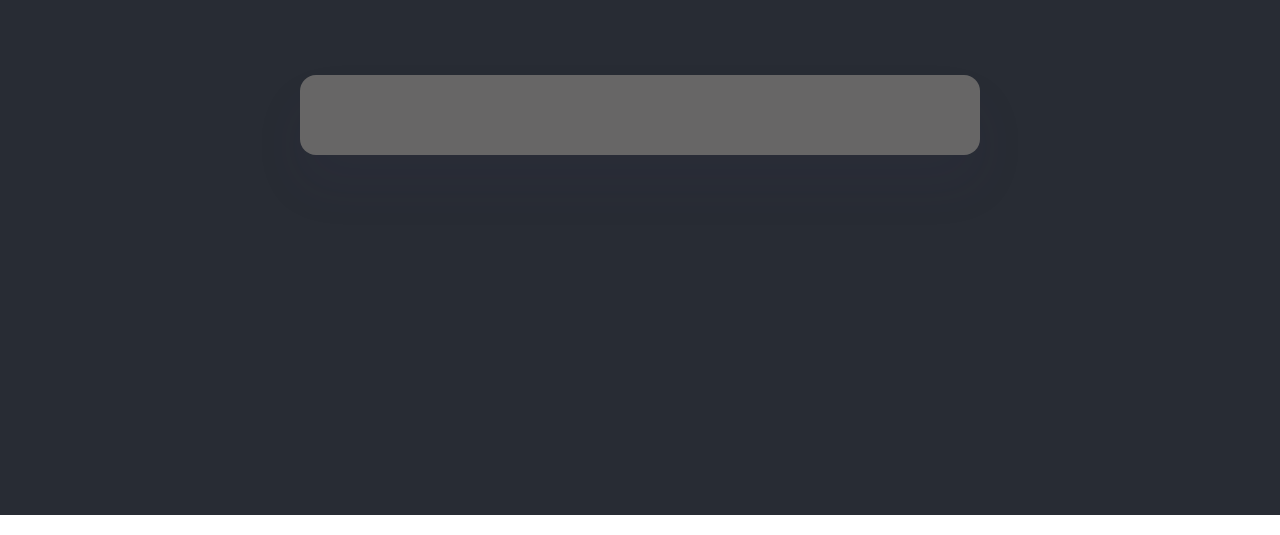
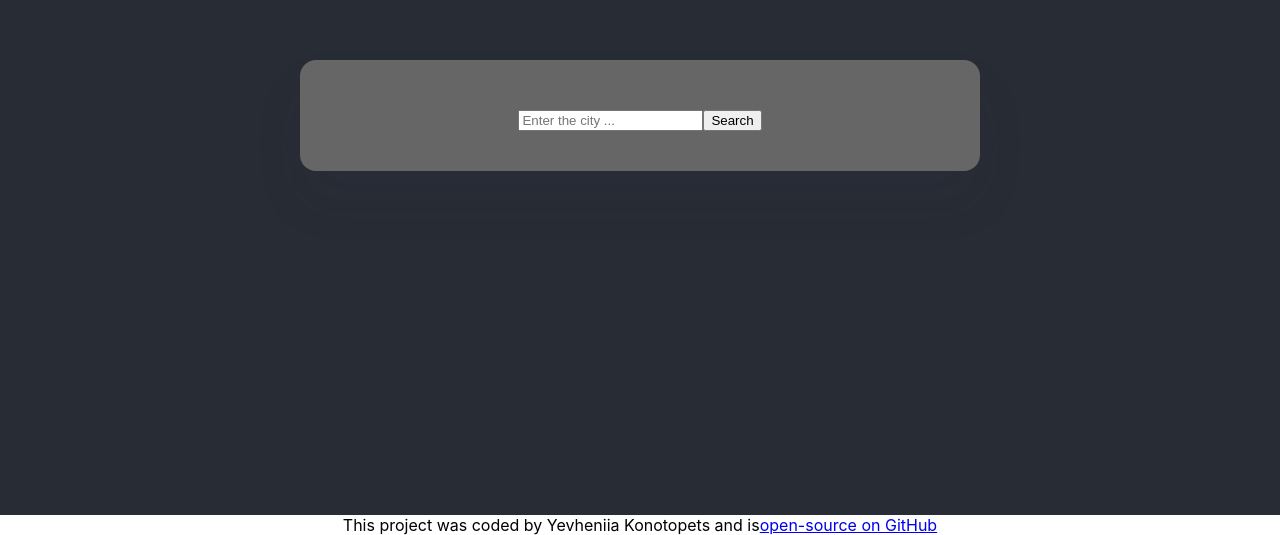
Before and after one commit to YevheniiaKonotopets/weather-app-react, a React (Create React App) app: page / in a window 1280 px wide. Shown: the part 285-820 px from the top of the page. Built offline with nearby package versions, Linux system fonts and the light colour scheme.

Commit message:
Transfer code from CodeSandbox

```diff
--- a/package.json
+++ b/package.json
@@ -6,6 +6,7 @@
     "@testing-library/jest-dom": "^5.16.5",
     "@testing-library/react": "^13.4.0",
     "@testing-library/user-event": "^13.5.0",
+    "axios": "^1.4.0",
     "react": "^18.2.0",
     "react-dom": "^18.2.0",
     "react-scripts": "5.0.1",
--- a/src/App.css
+++ b/src/App.css
@@ -1,16 +1,5 @@
 .App {
   text-align: center;
-}
-
-.App-logo {
-  height: 40vmin;
-  pointer-events: none;
-}
-
-@media (prefers-reduced-motion: no-preference) {
-  .App-logo {
-    animation: App-logo-spin infinite 20s linear;
-  }
 }
 
 .App-header {
@@ -34,16 +23,3 @@
   min-width: 600px;
   margin: 30px auto;
 }
-
-.App-link {
-  color: #61dafb;
-}
-
-@keyframes App-logo-spin {
-  from {
-    transform: rotate(0deg);
-  }
-  to {
-    transform: rotate(360deg);
-  }
-}
--- a/src/App.js
+++ b/src/App.js
@@ -1,12 +1,24 @@
 import logo from "./logo.svg";
 import "./App.css";
+import Search from "./Search";
 
 function App() {
   return (
     <div className="App">
       <header className="App-header">
-        <div class="weather-app-wrapper"></div>
+        <div class="weather-app-wrapper">
+          <Search />
+        </div>
       </header>
+      <footer>
+        This project was coded by Yevheniia Konotopets and is
+        <a
+          href="https://github.com/YevheniiaKonotopets/weather-app-react"
+          target="_blank"
+        >
+          open-source on GitHub
+        </a>
+      </footer>
     </div>
   );
 }
--- /dev/null
+++ b/src/Search.js
@@ -0,0 +1,72 @@
+import React, { useState } from "react";
+import axios from "axios";
+
+/*import "./styles.css";*/
+
+export default function Search() {
+  let [city, setCity] = useState("");
+  let [weather, setWeather] = useState({});
+  let [load, setLoad] = useState(false);
+
+  function updateCity(event) {
+    setCity(event.target.value);
+  }
+
+  function displayWeather(response) {
+    setLoad(true);
+    setWeather({
+      temperature: response.data.main.temp,
+      wind: response.data.wind.speed,
+      humidity: response.data.main.humidity,
+      icon: `http://openweathermap.org/img/wn/${response.data.weather[0].icon}@2x.png`,
+      description: response.data.weather[0].description,
+    });
+  }
+
+  function showWeatherData(city) {
+    let url = `https://api.openweathermap.org/data/2.5/weather?q=${city}&appid=3a94f3778290bfeee61278505dbbe51d&units=metric`;
+    axios.get(url).then(displayWeather);
+  }
+
+  function handleSubmit(event) {
+    event.preventDefault();
+    showWeatherData(city);
+  }
+
+  if (load) {
+    return (
+      <div>
+        <form onSubmit={handleSubmit}>
+          <input
+            type="search"
+            placeholder="Enter the city ..."
+            onChange={updateCity}
+          />
+          <input type="submit" value="Search" />
+        </form>
+        <ul>
+          <li>Temperature: {Math.round(weather.temperature)}°C</li>
+          <li>Description: {weather.description}</li>
+          <li>Humidity: {weather.humidity}%</li>
+          <li>Wind: {Math.round(weather.wind)}km/h</li>
+          <li>
+            <img src={weather.icon} alt={weather.description} />
+          </li>
+        </ul>
+      </div>
+    );
+  } else {
+    return (
+      <div>
+        <form onSubmit={handleSubmit}>
+          <input
+            type="search"
+            placeholder="Enter the city ..."
+            onChange={updateCity}
+          />
+          <input type="submit" value="Search" />
+        </form>
+      </div>
+    );
+  }
+}
```
Also changed, not shown: src/Forecast.js (added), src/MainInfo.js (added), 1 other file (tests, documents, lock files or other folders).
